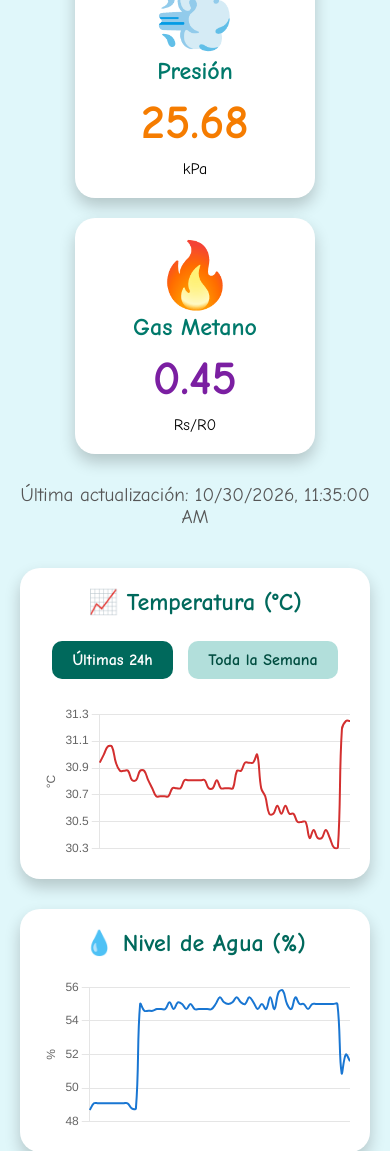
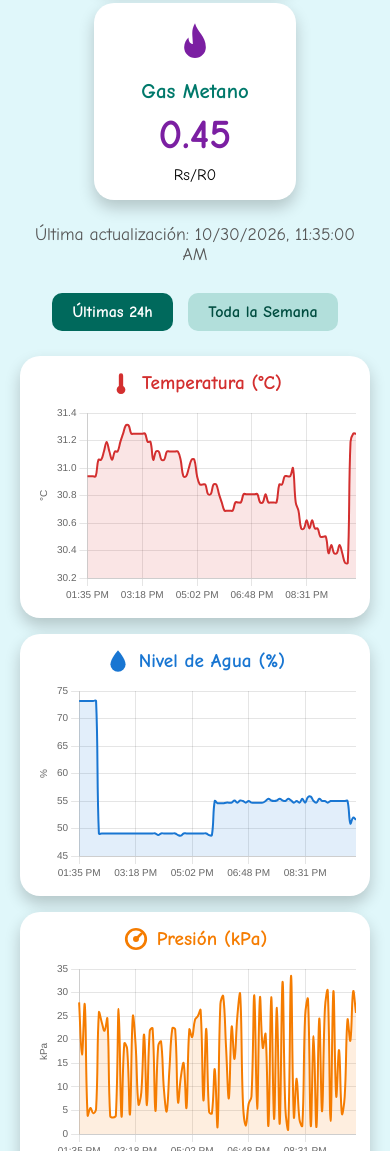
Before and after one commit to Rafael-blink/biodigestor-iot-san-jose, a plain HTML site: page docs/index.html in a window 390 px wide. Shown: the part 849-2000 px from the top of the page. Drawn offline with nearby package versions, Linux system fonts and the light colour scheme.

Commit message:
Refactor index.html for improved UI and functionality
Updated styles and structure for better layout and responsiveness. Modified chart display and filtering buttons.

```diff
--- a/docs/index.html
+++ b/docs/index.html
@@ -7,49 +7,68 @@
     <script src="https://cdn.jsdelivr.net/npm/chart.js"></script>
     <style>
         body { font-family: 'Comic Sans MS', cursive, sans-serif; background-color: #e0f7fa; text-align: center; padding: 20px; margin: 0; }
-        h1 { color: #00695c; font-size: 3em; }
-        .contenedor { display: flex; flex-wrap: wrap; justify-content: center; gap: 20px; margin-top: 30px; }
-        .tarjeta { background-color: white; border-radius: 20px; box-shadow: 0 8px 16px rgba(0,0,0,0.2); padding: 20px; width: 200px; }
-        .tarjeta h2 { margin: 0; font-size: 1.5em; color: #00796b; }
-        .valor { font-size: 3em; font-weight: bold; margin: 10px 0; }
+        h1 { color: #00695c; font-size: 2.6em; margin: 10px 0; display: flex; align-items: center; justify-content: center; gap: 12px; flex-wrap: wrap; }
+        h1 svg { width: 1em; height: 1em; }
+
+        .icono { display: inline-block; }
+        .icono svg { width: 100%; height: 100%; display: block; }
+
+        .contenedor { display: flex; flex-wrap: wrap; justify-content: center; gap: 16px; margin-top: 24px; }
+        .tarjeta { background-color: white; border-radius: 20px; box-shadow: 0 8px 16px rgba(0,0,0,0.2); padding: 16px; width: 170px; }
+        .tarjeta .icono { width: 52px; height: 52px; margin-bottom: 4px; }
+        .tarjeta h2 { margin: 0; font-size: 1.3em; color: #00796b; }
+        .valor { font-size: 2.6em; font-weight: bold; margin: 8px 0; }
         .temp { color: #d32f2f; } .nivel { color: #1976d2; } .presion { color: #f57c00; } .metano { color: #7b1fa2; }
-        .emoji { font-size: 4em; }
-        #actualizacion { margin-top: 30px; color: #555; font-size: 1.2em; }
+        #actualizacion { margin-top: 24px; color: #555; font-size: 1.1em; }
 
-        .graficas-container { max-width: 800px; margin: 40px auto; display: flex; flex-direction: column; gap: 30px; }
-        .grafica-box { background: white; border-radius: 20px; padding: 20px; box-shadow: 0 8px 16px rgba(0,0,0,0.2); }
-        .grafica-box h2 { margin-top: 0; color: #00695c; }
-        .filtros { margin-bottom: 20px; }
+        .filtros { margin-top: 24px; }
         .filtros button { font-family: inherit; padding: 10px 20px; margin: 5px; border: none; border-radius: 10px; background: #b2dfdb; cursor: pointer; font-size: 1em; font-weight: bold; color: #004d40; }
         .filtros button:hover { background: #80cbc4; }
         .filtros button.activo { background: #00695c; color: white; }
+
+        /* Cuadrícula 2x2 de gráficas */
+        .graficas-container { max-width: 1000px; margin: 20px auto; display: grid; grid-template-columns: 1fr 1fr; gap: 16px; }
+        .grafica-box { background: white; border-radius: 20px; padding: 14px; box-shadow: 0 8px 16px rgba(0,0,0,0.2); }
+        .grafica-box h2 { margin: 0 0 8px 0; font-size: 1.2em; display: flex; align-items: center; justify-content: center; gap: 8px; }
+        .grafica-box h2 .icono { width: 26px; height: 26px; }
+        .grafica-box .lienzo { position: relative; height: 200px; }
+        .t-temp { color: #d32f2f; } .t-nivel { color: #1976d2; } .t-presion { color: #f57c00; } .t-metano { color: #7b1fa2; }
+
+        @media (max-width: 700px) {
+            .graficas-container { grid-template-columns: 1fr; }
+            h1 { font-size: 2em; }
+        }
     </style>
 </head>
 <body>
-    <h1>🌱 Mi Biodigestor Mágico 🌱</h1>
+    <h1>
+        <svg viewBox="0 0 24 24" fill="#43a047"><path d="M20 4C10 4 4 9 4 15c0 1.6.5 3 1.3 4.2C6 15 9 11.5 14 9c-3.5 3-6 6.5-7 11 1 .6 2.2 1 3.5 1C17 21 20 14 20 4z"/></svg>
+        Mi Biodigestor Mágico
+        <svg viewBox="0 0 24 24" fill="#43a047"><path d="M20 4C10 4 4 9 4 15c0 1.6.5 3 1.3 4.2C6 15 9 11.5 14 9c-3.5 3-6 6.5-7 11 1 .6 2.2 1 3.5 1C17 21 20 14 20 4z"/></svg>
+    </h1>
     <p>¡Mira lo que está pasando dentro!</p>
 
     <div class="contenedor">
         <div class="tarjeta">
-            <div class="emoji">🌡️</div>
+            <span class="icono temp"><svg viewBox="0 0 24 24" fill="currentColor"><path d="M14 14.76V5a2 2 0 0 0-4 0v9.76a4 4 0 1 0 4 0z"/></svg></span>
             <h2>Temperatura</h2>
             <div class="valor temp" id="temp">--</div>
             <div>°C</div>
         </div>
         <div class="tarjeta">
-            <div class="emoji">💧</div>
+            <span class="icono nivel"><svg viewBox="0 0 24 24" fill="currentColor"><path d="M12 2C12 2 5 10 5 15a7 7 0 0 0 14 0c0-5-7-13-7-13z"/></svg></span>
             <h2>Nivel de Agua</h2>
             <div class="valor nivel" id="nivel">--</div>
             <div>%</div>
         </div>
         <div class="tarjeta">
-            <div class="emoji">💨</div>
+            <span class="icono presion"><svg viewBox="0 0 24 24" fill="none" stroke="currentColor" stroke-width="2.5" stroke-linecap="round"><circle cx="12" cy="12" r="9"/><line x1="12" y1="12" x2="17" y2="7"/><circle cx="12" cy="12" r="1.5" fill="currentColor"/></svg></span>
             <h2>Presión</h2>
             <div class="valor presion" id="presion">--</div>
             <div>kPa</div>
         </div>
         <div class="tarjeta">
-            <div class="emoji">🔥</div>
+            <span class="icono metano"><svg viewBox="0 0 24 24" fill="currentColor"><path d="M12 2c1 4 5 6 5 11a5 5 0 0 1-10 0c0-2 1-3.5 2-4.5 0 2 1 3 2 3 0-4-1-6 1-9.5z"/></svg></span>
             <h2>Gas Metano</h2>
             <div class="valor metano" id="metano">--</div>
             <div>Rs/R0</div>
@@ -58,29 +77,30 @@
 
     <div id="actualizacion">Cargando datos...</div>
 
-    <div class="graficas-container">
-        <div class="grafica-box">
-            <h2>📈 Temperatura (°C)</h2>
     <div class="filtros">
         <button onclick="filtrarGraficas(1)" id="btn-1d" class="activo">Últimas 24h</button>
         <button onclick="filtrarGraficas(7)" id="btn-7d">Toda la Semana</button>
     </div>
-            <canvas id="chartTemp"></canvas>
+
+    <div class="graficas-container">
+        <div class="grafica-box">
+            <h2 class="t-temp"><span class="icono"><svg viewBox="0 0 24 24" fill="currentColor"><path d="M14 14.76V5a2 2 0 0 0-4 0v9.76a4 4 0 1 0 4 0z"/></svg></span>Temperatura (°C)</h2>
+            <div class="lienzo"><canvas id="chartTemp"></canvas></div>
         </div>
 
         <div class="grafica-box">
-            <h2>💧 Nivel de Agua (%)</h2>
-            <canvas id="chartNivel"></canvas>
+            <h2 class="t-nivel"><span class="icono"><svg viewBox="0 0 24 24" fill="currentColor"><path d="M12 2C12 2 5 10 5 15a7 7 0 0 0 14 0c0-5-7-13-7-13z"/></svg></span>Nivel de Agua (%)</h2>
+            <div class="lienzo"><canvas id="chartNivel"></canvas></div>
         </div>
 
         <div class="grafica-box">
-            <h2>💨 Presión (kPa)</h2>
-            <canvas id="chartPresion"></canvas>
+            <h2 class="t-presion"><span class="icono"><svg viewBox="0 0 24 24" fill="none" stroke="currentColor" stroke-width="2.5" stroke-linecap="round"><circle cx="12" cy="12" r="9"/><line x1="12" y1="12" x2="17" y2="7"/><circle cx="12" cy="12" r="1.5" fill="currentColor"/></svg></span>Presión (kPa)</h2>
+            <div class="lienzo"><canvas id="chartPresion"></canvas></div>
         </div>
 
         <div class="grafica-box">
-            <h2>🔥 Gas Metano (Rs/R0)</h2>
-            <canvas id="chartMetano"></canvas>
+            <h2 class="t-metano"><span class="icono"><svg viewBox="0 0 24 24" fill="currentColor"><path d="M12 2c1 4 5 6 5 11a5 5 0 0 1-10 0c0-2 1-3.5 2-4.5 0 2 1 3 2 3 0-4-1-6 1-9.5z"/></svg></span>Gas Metano (Rs/R0)</h2>
+            <div class="lienzo"><canvas id="chartMetano"></canvas></div>
         </div>
     </div>
 
@@ -95,24 +115,22 @@
                 if (!respSemana.ok) throw new Error("No semana");
                 const nuevaSemana = (await respSemana.text()).trim();
 
-                if (nuevaSemana !== semanaActual) {
-                    semanaActual = nuevaSemana;
-                    const respCsv = await fetch(`historial/${semanaActual}.csv?t=` + new Date().getTime());
+                const respCsv = await fetch(`historial/${nuevaSemana}.csv?t=` + new Date().getTime());
                 if (!respCsv.ok) throw new Error("No CSV");
                 const texto = await respCsv.text();
+                semanaActual = nuevaSemana;
 
                 const lineas = texto.trim().split('\n');
                 datosHistorial = lineas.slice(1).map(linea => {
                     const valores = linea.split(',');
                     return {
-                            fecha: new Date(valores[0]),
+                        fecha: new Date(valores[0].replace(' ', 'T')),
                         temperatura: parseFloat(valores[1]),
                         nivel: parseFloat(valores[2]),
                         presion: parseFloat(valores[3]),
                         metano: parseFloat(valores[4])
                     };
                 }).filter(d => !isNaN(d.fecha.getTime()));
-                }
 
                 if (datosHistorial.length > 0) {
                     const ultimo = datosHistorial[datosHistorial.length - 1];
@@ -143,19 +161,21 @@
                         label: label,
                         data: datos,
                         borderColor: color,
-                        backgroundColor: color + '20', // 20 es el nivel de opacidad
+                        backgroundColor: color + '20',
                         borderWidth: 2,
-                        pointRadius: 0, // Sin puntos para que se vea como una línea continua
-                        tension: 0.4,  // Aquí está el suavizado
-                        spanGaps: true // Une los huecos si hay datos NaN
+                        pointRadius: 0,
+                        tension: 0.4,
+                        fill: true,
+                        spanGaps: true
                     }]
                 },
                 options: {
                     responsive: true,
+                    maintainAspectRatio: false,
                     plugins: { legend: { display: false } },
                     scales: {
-                        x: { display: false }, // Ocultamos el eje X en las gráficas secundarias para ahorrar espacio
-                        y: { title: { display: true, text: unidad } }
+                        x: { ticks: { maxTicksLimit: 5, font: { size: 10 } } },
+                        y: { ticks: { font: { size: 10 } }, title: { display: true, text: unidad, font: { size: 10 } } }
                     }
                 }
             });
@@ -164,25 +184,21 @@
         function dibujarGraficas(dias) {
             if (datosHistorial.length === 0) return;
 
-            const ahora = new Date();
-            const limite = new Date(ahora.getTime() - (dias * 24 * 60 * 60 * 1000));
+            // Usamos la fecha del último dato como referencia (no la hora del navegador)
+            const referencia = datosHistorial[datosHistorial.length - 1].fecha;
+            const limite = new Date(referencia.getTime() - (dias * 24 * 60 * 60 * 1000));
             const filtrados = datosHistorial.filter(d => d.fecha >= limite);
 
-            const etiquetas = filtrados.map(d => d.fecha.toLocaleTimeString([], { hour: '2-digit', minute: '2-digit' }));
+            const etiquetas = filtrados.map(d => dias === 1
+                ? d.fecha.toLocaleTimeString([], { hour: '2-digit', minute: '2-digit' })
+                : d.fecha.toLocaleDateString([], { weekday: 'short' }) + ' ' + d.fecha.toLocaleTimeString([], { hour: '2-digit', minute: '2-digit' }));
 
-            // Destruir gráficas anteriores si existen
             Object.keys(charts).forEach(k => { if (charts[k]) charts[k].destroy(); });
 
-            // Crear las 4 gráficas
             charts.temp = crearGrafica('chartTemp', 'Temperatura', '#d32f2f', filtrados.map(d => d.temperatura), etiquetas, '°C');
             charts.nivel = crearGrafica('chartNivel', 'Nivel', '#1976d2', filtrados.map(d => d.nivel), etiquetas, '%');
             charts.presion = crearGrafica('chartPresion', 'Presión', '#f57c00', filtrados.map(d => d.presion), etiquetas, 'kPa');
             charts.metano = crearGrafica('chartMetano', 'Metano', '#7b1fa2', filtrados.map(d => d.metano), etiquetas, 'Rs/R0');
-
-            // Mostrar el eje X solo en la última gráfica para mantener la estética limpia
-            charts.metano.options.scales.x.display = true;
-            charts.metano.options.scales.x.title = { display: true, text: 'Hora' };
-            charts.metano.update();
         }
 
         function filtrarGraficas(dias) {
```
Lines whose indentation alone changed are shown as unchanged.
